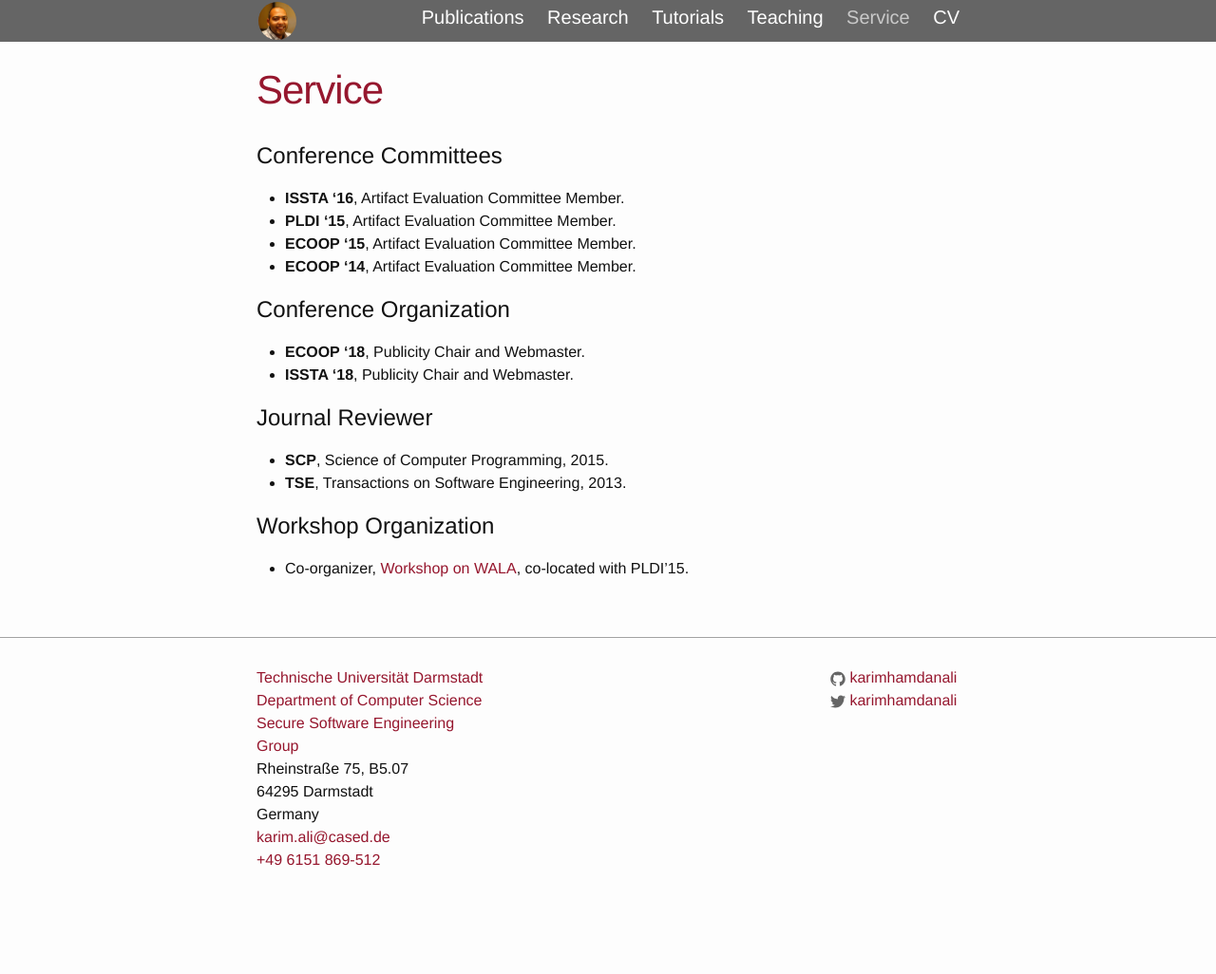
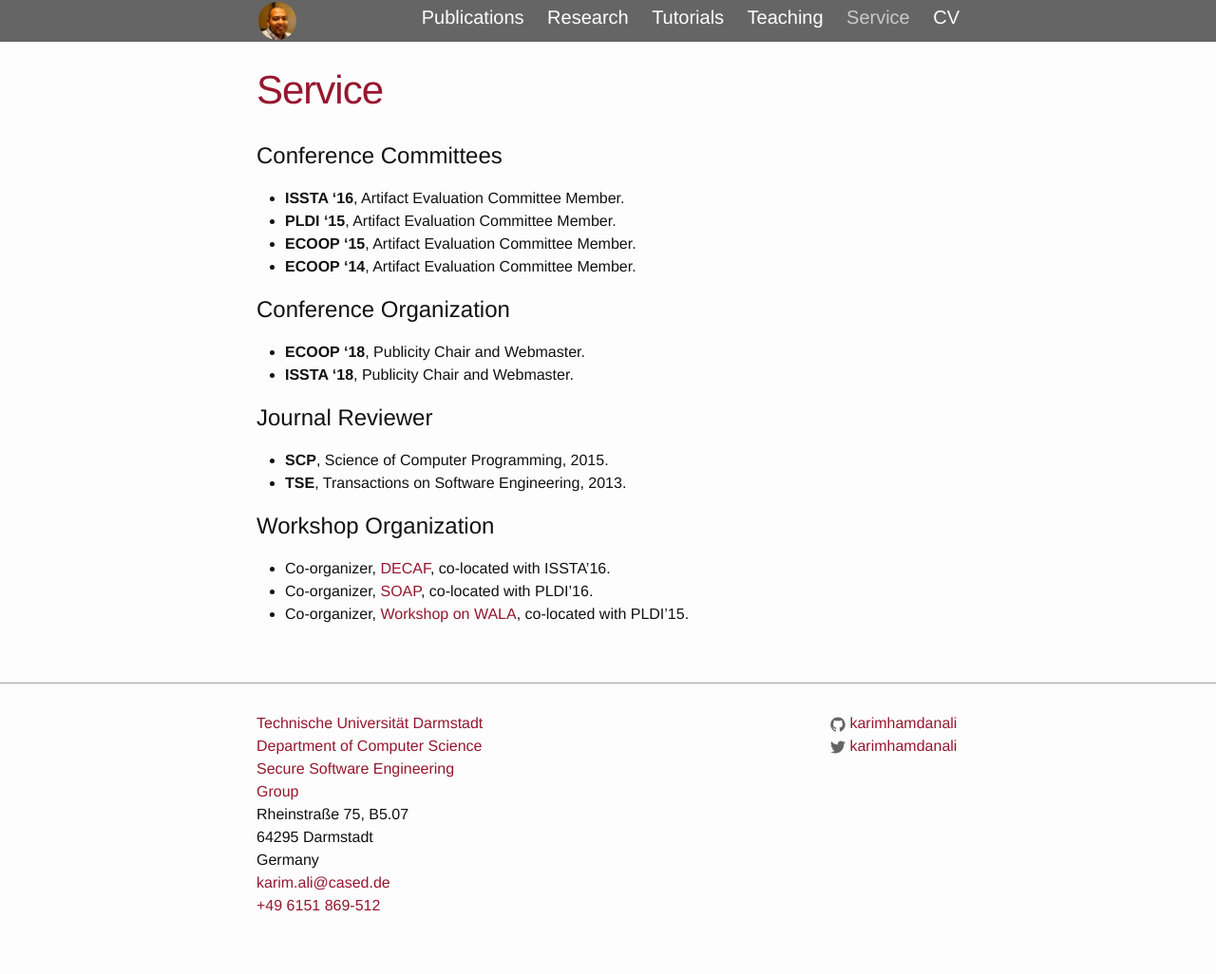
Before and after one commit to karimhamdanali/karimhamdanali.github.io, a Jekyll site: the page built from nav/service.md, in a window 1280 px wide. Shown: the whole page at 95% size. Built offline with Jekyll 4.4.1, drawn with Linux system fonts in a browser that asks for light colours; before the commit the page ends 978 px from its top, so only the background shows below that.

Commit message:
updated service

```diff
--- a/nav/service.md
+++ b/nav/service.md
@@ -22,6 +22,10 @@ group: service
 * **TSE**, Transactions on Software Engineering, 2013.
 
 # Workshop Organization #
+* Co-organizer, [DECAF][decaf], co-located with ISSTA'16.
+* Co-organizer, [SOAP][soap], co-located with PLDI'16.
 * Co-organizer, [Workshop on WALA][wow], co-located with PLDI'15.
 
 [wow]: http://researcher.watson.ibm.com/researcher/view_group.php?id=5750
+[soap]: http://www.sable.mcgill.ca/soap/
+[decaf]: http://karimali.ca
```
